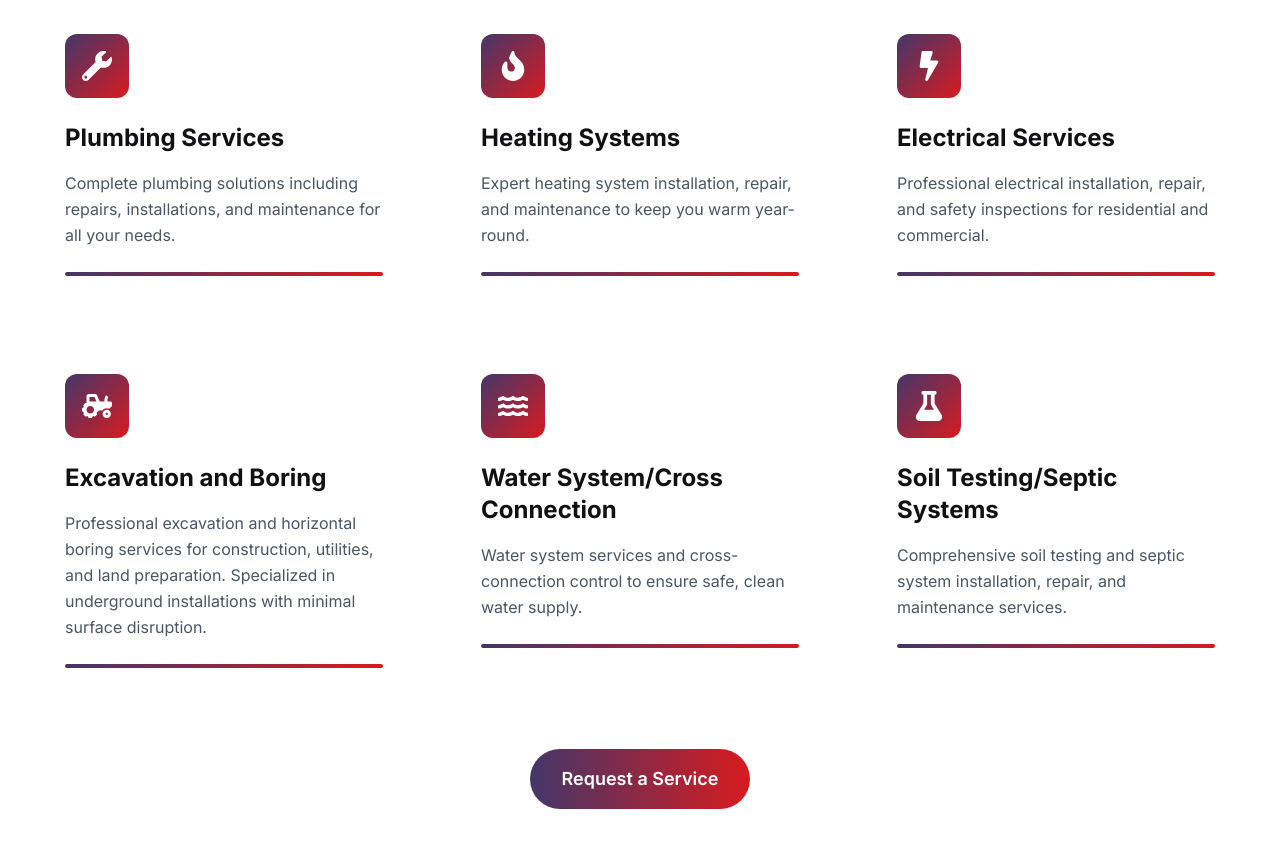
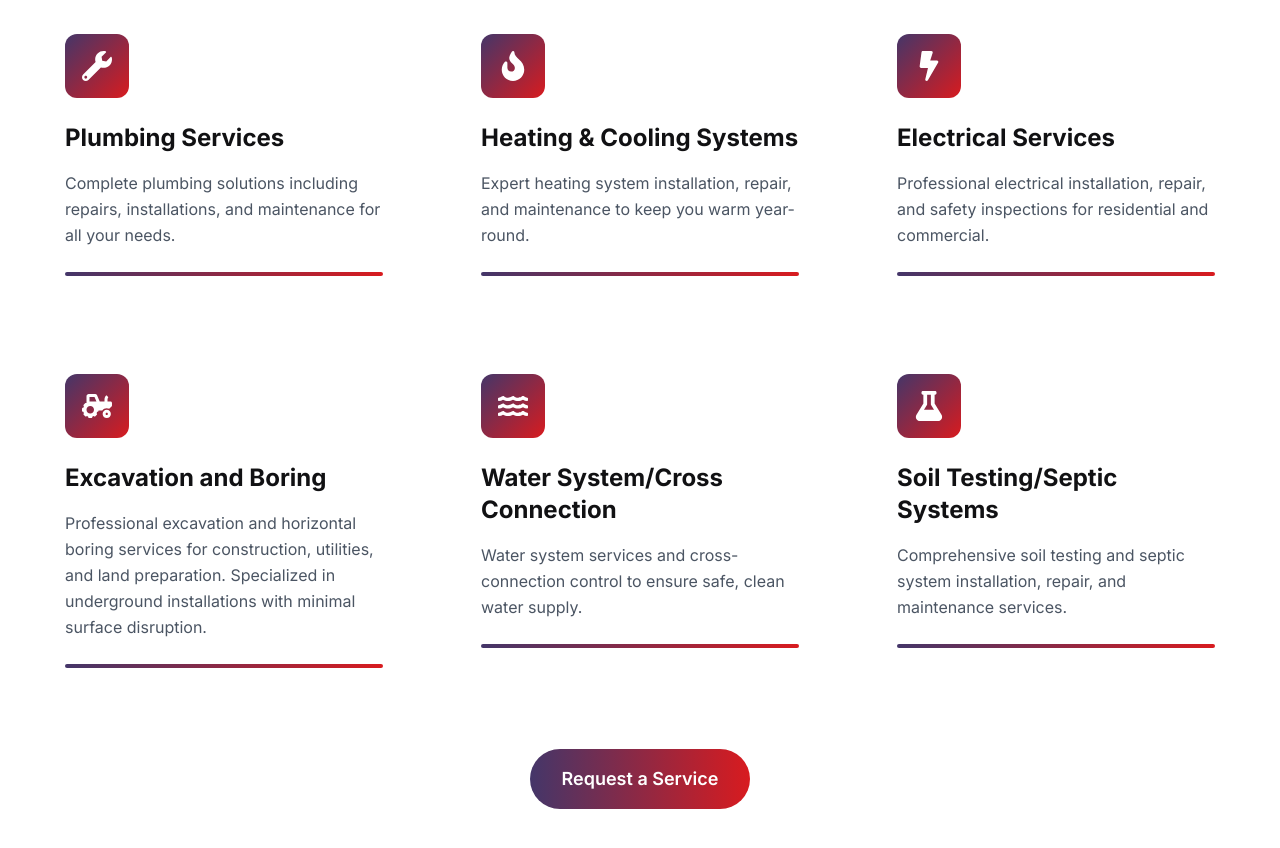
Before and after one commit to Computer-TR/JakelPlumbing-Website, a Next.js app: page / in a window 1280 px wide. Shown: the part 1440-2288 px from the top of the page. Built offline with nearby package versions, Linux system fonts and the light colour scheme.

Commit message:
Update title from 'Heating Systems' to 'Heating & Cooling Systems'

```diff
--- a/src/components/sections/Services.tsx
+++ b/src/components/sections/Services.tsx
@@ -12,7 +12,7 @@ export default function Services() {
     },
     {
       icon: FaFire,
-      title: 'Heating Systems',
+      title: 'Heating & Cooling Systems',
       description: 'Expert heating system installation, repair, and maintenance to keep you warm year-round.',
     },
     {
```
